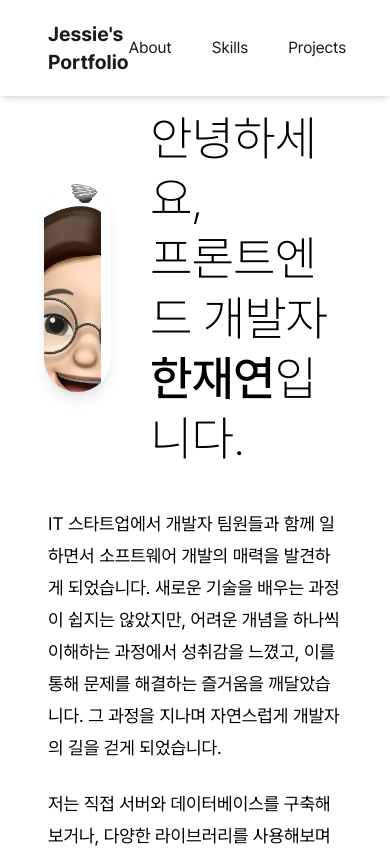
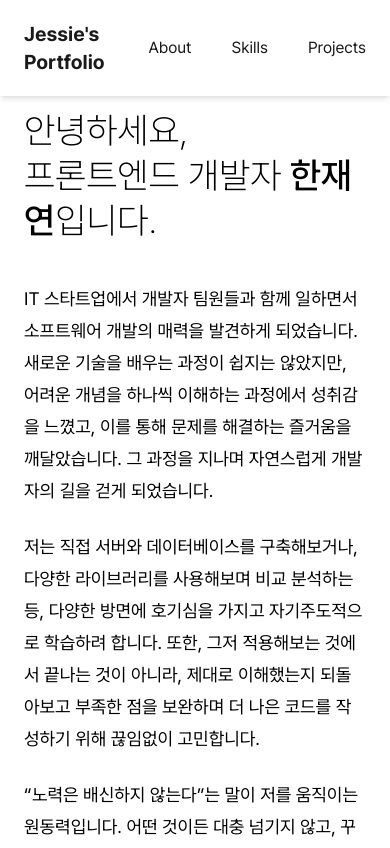
Before and after one commit to Jess-Apr/Portfolio, a Next.js app: page / in a window 390 px wide. Shown: the top 848 px of the page. Built offline with nearby package versions, Linux system fonts and the light colour scheme.

Commit message:
💄 Design: About 페이지 & Header 컴포넌트 반응형 디자인 적용

```diff
--- a/src/app/about/AboutTitle.tsx
+++ b/src/app/about/AboutTitle.tsx
@@ -4,7 +4,7 @@ import ProfileImage from "@assets/images/profile_image.png"
 export default function AboutTitle() {
     return (
         <div className="flex justify-center items-center gap-10">
-            <div className="relative w-52 h-52 rounded-full overflow-hidden shadow-lg">
+            <div className="relative w-52 h-52 rounded-full overflow-hidden shadow-lg hidden lg:block">
                 <Image
                     src={ProfileImage}
                     alt="아이디어를 떠올린 모습의 아바타"
@@ -12,7 +12,7 @@ export default function AboutTitle() {
                     style={{ top: "-8px", left: "-10px" }}
                 />
             </div>
-            <h1 className="flex flex-col text-5xl font-extralight leading-tight">
+            <h1 className="flex flex-col flex-1 items-start text-4xl md:text-5xl font-extralight leading-tight">
                 <span>안녕하세요,</span>
                 <span>
                     프론트엔드 개발자 <span className="font-medium">한재연</span>입니다.
--- a/src/app/about/Introduction.tsx
+++ b/src/app/about/Introduction.tsx
@@ -2,7 +2,7 @@ import { introText } from "./intro-text"
 
 export default function Introduction() {
     return (
-        <div className="flex flex-col gap-6 mt-10 max-w-4xl">
+        <div className="w-full flex flex-col items-center gap-6 mt-10">
             {introText.split("\n\n").map((paragraph, index) => (
                 <p key={index} className="text-lg leading-8">
                     {paragraph.split(/(<strong>.*?<\/strong>)/g).map((part, partIndex) => {
--- a/src/app/about/page.tsx
+++ b/src/app/about/page.tsx
@@ -4,10 +4,12 @@ import PersonalInfo from "./PersonalInfo"
 
 export default function AboutPage() {
     return (
-        <div className="flex flex-col w-full min-h-full justify-center items-center pt-[108px] pb-10 px-12 md:px-28 lg:px-40 xl:px-64">
-            <AboutTitle />
-            <Introduction />
-            <PersonalInfo />
+        <div className="w-full min-h-full flex justify-center items-center pt-[108px] pb-10 px-6 sm:px-12">
+            <div className="max-w-4xl flex flex-col item-center">
+                <AboutTitle />
+                <Introduction />
+                <PersonalInfo />
+            </div>
         </div>
     )
 }
--- a/src/components/common/header.tsx
+++ b/src/components/common/header.tsx
@@ -8,8 +8,8 @@ export default function Header() {
     ]
 
     return (
-        <nav className="fixed w-full flex justify-between bg-white bg-opacity-80 text-soft-black py-5 shadow-md z-10">
-            <div className="w-full px-12 md:px-28 lg:px-40 xl:px-64 flex justify-between items-center">
+        <nav className="fixed w-full flex justify-center bg-white bg-opacity-80 text-soft-black py-5 shadow-md z-10">
+            <div className="w-full flex px-6 sm:px-12 justify-between items-center max-w-6xl">
                 <span className="text-xl font-bold cursor-default">Jessie's Portfolio</span>
                 <ul className="flex space-x-10 items-center">
                     {tabs.map((tab) => (
```
